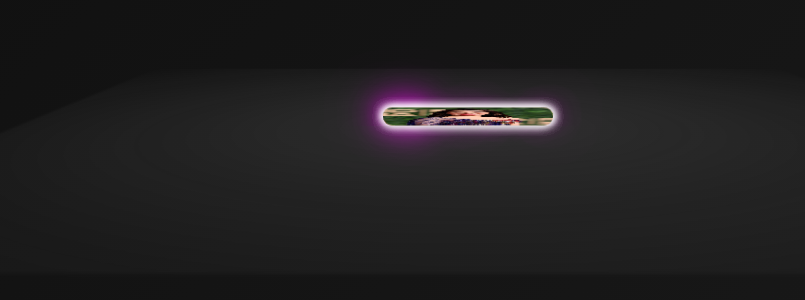
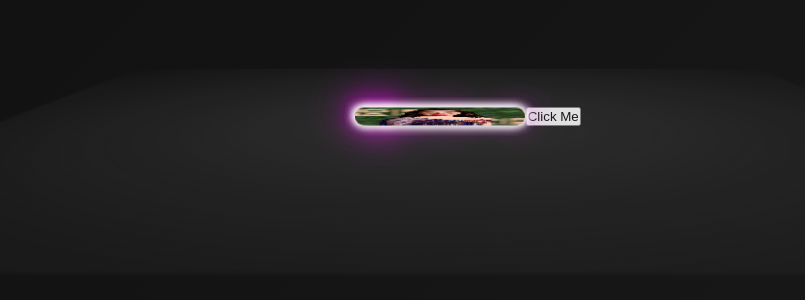
Before and after one commit to mayureshd13/Crush-3d, a plain HTML site: page index.html in a window 1280 px wide. Shown: the part 284-584 px from the top of the page, without its empty margins (172-977 px from the left). Drawn offline with Linux system fonts and the light colour scheme; grey boxes are pictures that could not be loaded.

Commit message:
Update index.html

```diff
--- a/index.html
+++ b/index.html
@@ -31,9 +31,9 @@
         </div>
         <div id="ground"></div>
     </div>
-
-
-
+        <div>
+        <button class="glow-on-hover">Click Me</button>
+    </div>
 
     <!-- github corner (https://github.com/tholman/github-corners) -->
     <style>
```
